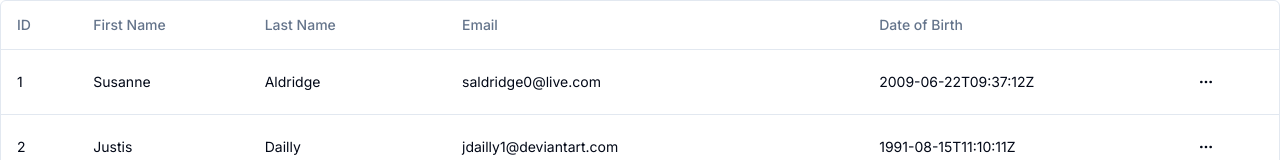
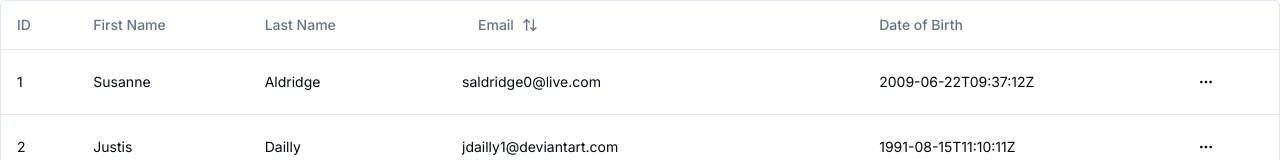
Before and after one commit to roseylikeme/shadcn-ui-table, a Next.js app: page /people in a window 1280 px wide. Shown: the top 160 px of the page. Built offline with nearby package versions, Linux system fonts and the light colour scheme.

Commit message:
sorting columns

```diff
--- a/src/app/people/columns.tsx
+++ b/src/app/people/columns.tsx
@@ -1,7 +1,7 @@
 "use client"
 
 import { ColumnDef } from "@tanstack/react-table"
-import { MoreHorizontal } from "lucide-react"
+import { ArrowUpDown, MoreHorizontal } from "lucide-react"
 
 import { Button } from "@/components/ui/button"
 import {
@@ -29,7 +29,17 @@
     },
     {
         accessorKey: "email",
-        header: "Email",
+        header: ({ column }) => {
+            return (
+                <Button
+                    variant='ghost'
+                    onClick={()=> column.toggleSorting(column.getIsSorted() === "asc")}
+                >
+                    Email
+                    <ArrowUpDown className="ml-2 h-4 w-4"/>
+                </Button>
+            )
+        }
     },
     {
         accessorKey: "date_of_birth",
--- a/src/app/people/data-table.tsx
+++ b/src/app/people/data-table.tsx
@@ -1,12 +1,15 @@
 "use client"
 
+import React from 'react'
 import { Button } from "@/components/ui/button"
 
 import {
     ColumnDef,
+    SortingState,
     flexRender,
     getCoreRowModel,
-    getPaginationRowModel, // new
+    getPaginationRowModel,
+    getSortedRowModel,
     useReactTable,
 } from "@tanstack/react-table"
 
@@ -19,8 +22,6 @@
     TableRow,
 } from "@/components/ui/table"
 
-import React from 'react'
-
 interface DataTableProps<TData, TValue> {
     columns: ColumnDef<TData, TValue>[]
     data: TData[]
@@ -30,11 +31,19 @@
     columns,
     data
 }: DataTableProps<TData, TValue>) {
+    const [sorting, setSorting] = React.useState<SortingState>([])
+
     const table = useReactTable({
         data,
         columns,
         getCoreRowModel: getCoreRowModel(),
         getPaginationRowModel: getPaginationRowModel(), // new
+        onSortingChange: setSorting,
+        getSortedRowModel: getSortedRowModel(),
+
+        state: {
+            sorting,
+        }
     })
 
     return (
```
